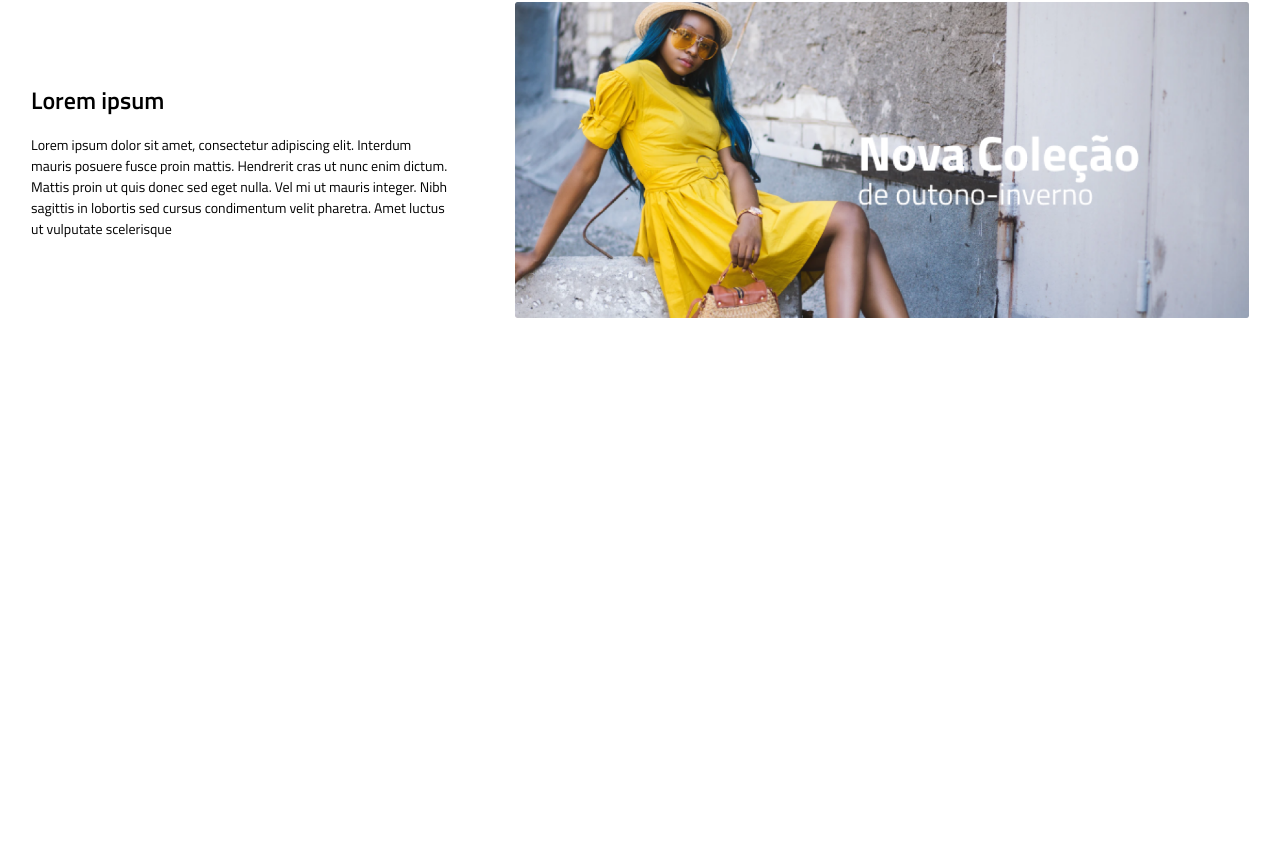
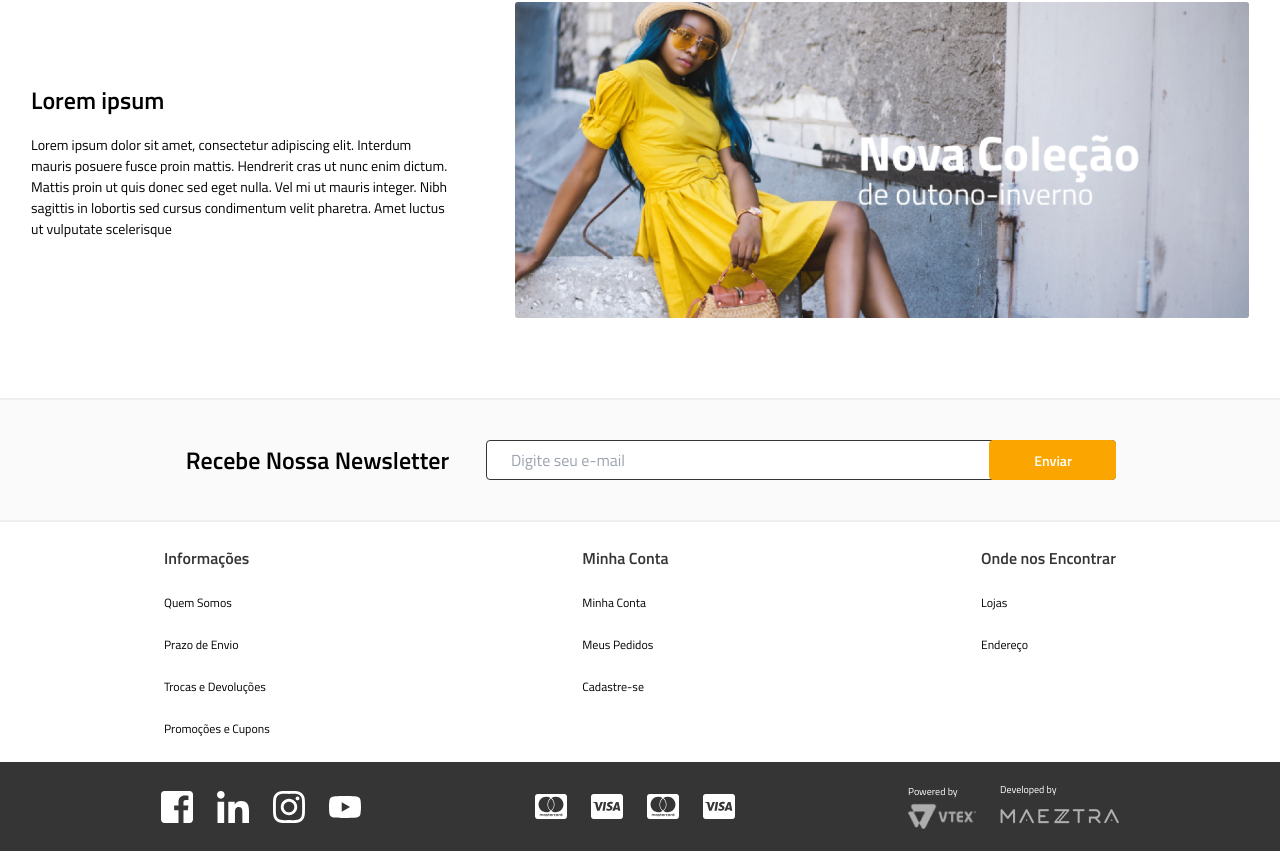
Before and after one commit to Buzelli/layout-maeztra, a React (Vite) app: page / in a window 1280 px wide. Shown: the part 1963-2814 px from the top of the page. Before the commit the page ends 2361 px from the top, so only its background shows below. Built offline with nearby package versions, Linux system fonts and the light colour scheme.

Commit message:
add footer and newsletter

```diff
--- a/src/App.tsx
+++ b/src/App.tsx
@@ -6,6 +6,7 @@ import Marcas from './components/Marcas';
 import Shelf from './components/Shelf';
 import TextImageSection from './components/TextImageSection';
 import Icons from './components/Icons/icons';
+import Footer from './components/Footer';
 
 
 function App() {
@@ -25,6 +26,7 @@ function App() {
           imageUrlMob={Icons.bannerNewCollectionMob}
           alt="banner new collection"
         />
+        <Footer/>
       </div>
     </>
   )
--- /dev/null
+++ b/src/components/Footer/Accordion.tsx
@@ -0,0 +1,81 @@
+import  { useState } from 'react';
+import Icons from '../Icons/icons';
+
+interface subtitle {
+    title: string;
+    link?: string;
+}
+
+interface AccordionItem {
+    title: string;
+    subtitles: subtitle[];
+}
+
+interface AccordionProps {
+    items: AccordionItem[];
+}
+
+const Accordion = ({ items } : AccordionProps) => {
+    const [openIndex, setOpenIndex] = useState<number | null>(null);
+
+    const toggleItem = (index: number) => {
+        setOpenIndex(openIndex === index ? null : index);
+    };
+
+    return (
+        <div className="w-full flex justify-center">
+            <div className="lg:hidden w-[298px] flex flex-col gap-[16px]">
+                {items.map((item, index) => (
+                    <div key={index} className='flex flex-col gap-[12px]'>
+                        <div>
+                            <button className="w-[298px] flex flex-row items-baseline justify-between text-[16px] font-[700] text-[#353535]" onClick={() => toggleItem(index)}>
+                            {item.title} <img src={openIndex === index ? Icons.less : Icons.more} />
+                            </button>
+
+
+                        </div>
+                        {openIndex === index && (
+                            <ul className="flex flex-col gap-[12px]">
+                                {item.subtitles.map((subtitle, idx) => (
+                                    <li key={idx} className="text-[12px]">
+                                        {subtitle.link ? (
+                                            <a href={subtitle.link}>{subtitle.title}</a>
+                                        ) : (
+                                            subtitle.title
+                                        )}
+                                    </li>
+                                ))}
+                            </ul>
+                        )}
+                    </div>
+                ))}
+            </div>
+            <div className="hidden lg:w-[952px] lg:flex lg:flex-row lg:justify-between">
+                {items.map((item, index) => (
+                    <div key={index} className='flex flex-col gap-[24px]'>
+                        <div>
+
+                            <button className="text-[16px] font-[700] text-[#353535]">
+                                {item.title}
+                            </button>
+
+                        </div>
+                        <ul className="flex flex-col gap-[24px]">
+                            {item.subtitles.map((subtitle, idx) => (
+                                <li key={idx} className="text-[12px]">
+                                    {subtitle.link ? (
+                                        <a href={subtitle.link}>{subtitle.title}</a>
+                                    ) : (
+                                        subtitle.title
+                                    )}
+                                </li>
+                            ))}
+                        </ul>
+                    </div>
+                ))}
+            </div>
+        </div>
+    );
+};
+
+export default Accordion;
--- /dev/null
+++ b/src/components/Footer/Newsletter.tsx
@@ -0,0 +1,23 @@
+const Newsletter = () => {
+    return (
+        <section className="py-[24px] flex justify-center bg-[#FAFAFA] lg:pt-[40px] lg:pb-[40px] border-[#EFEFEF] border-y-[2px] border-solid">
+            <div className="w-[298px] flex flex-col lg:gap-[15px] lg:flex-row lg:justify-center lg:items-center">
+                <h3 className="font-[700] text-[24px] text-[#000] mb-[8px] lg:m-0 text-center lg:min-w-[307px]">
+                    Recebe Nossa Newsletter
+                </h3>
+                <div className="flex flex-row gap-[15px] justify-center items-center lg:relative">
+                    <input
+                        type="text"
+                        placeholder="Digite seu e-mail"
+                        className="px-[24px] bg-[#fff] rounded-[4px] border-[1px] border-[#353535] border-solid w-[204px] lg:pr-[131px] lg:w-[630px] lg:h-[40px]"
+                    />
+                    <button className="text-[14px] text-[#fff] flex items-center h-[26px] px-[20px] font-[700] lg:right-0 lg:absolute lg:h-[40px] lg:pl-[44px] lg:pr-[43px] border-[1px] border-[#FAA500] bg-[#FAA500] border-solid rounded-[4px]">
+                        Enviar
+                    </button>
+                </div>
+            </div>
+        </section>
+    );
+};
+
+export default Newsletter;
--- /dev/null
+++ b/src/components/Footer/SocialIcon.tsx
@@ -0,0 +1,22 @@
+
+interface SocialIconProps {
+  src: string;
+  alt: string;
+  href?: string;
+  text?: string;
+}
+
+const SocialIcon = ({ src, alt, href, text }: SocialIconProps) => {
+  const linkProps = href ? { href, target: '_blank', rel: 'noopener noreferrer' } : {};
+
+  return (
+    <a {...linkProps}>
+      <div className="flex flex-col gap-[4px] text-[10px] items-start">
+        {text && <span className="font-[400] text-[#fff]">{text}</span>}
+        <img src={src} alt={alt} />
+      </div>
+    </a>
+  );
+};
+
+export default SocialIcon;
--- /dev/null
+++ b/src/components/Footer/index.tsx
@@ -0,0 +1,70 @@
+import Icons from '../Icons/icons';
+import Accordion from './Accordion';
+import Newsletter from './Newsletter';
+import SocialIcon from './SocialIcon';
+
+const Footer = () => {
+    const accordionItems = [
+        {
+            title: 'Informações',
+            subtitles: [
+                { title: 'Quem Somos', link: '#' },
+                { title: 'Prazo de Envio' },
+                { title: 'Trocas e Devoluções' },
+                { title: 'Promoções e Cupons' },
+            ],
+        },
+        {
+            title: 'Minha Conta',
+            subtitles: [
+                { title: 'Minha Conta', link: '#' },
+                { title: 'Meus Pedidos' },
+                { title: 'Cadastre-se' },
+            ],
+        },
+        {
+            title: 'Onde nos Encontrar',
+            subtitles: [
+                { title: 'Lojas', link: '#' },
+                { title: 'Endereço' },
+            ],
+        },
+    ];
+    return (
+        <footer>
+            <section>
+                <Newsletter />
+            </section>
+            <section>
+                <div className="container mx-auto px-4 py-6">
+                    <Accordion items={accordionItems} />
+                </div>
+            </section>
+            <section className="pt-[24px] pb-[32px] bg-[#353535] flex justify-center items-center lg:py-[20px] lg:px-0">
+                <div className="flex flex-col gap-[32px] w-[298px] justify-center items-center lg:flex-row lg:w-full lg:px-[161px] lg:justify-between">
+                    <div className="flex flex-row justify-center items-center gap-[24px]">
+                        <SocialIcon src={Icons.facebook} alt="Facebook" href="#" />
+                        <SocialIcon src={Icons.linkedin} alt="LinkedIn" href="#" />
+                        <SocialIcon src={Icons.instagram} alt="Instagram" href="#" />
+                        <SocialIcon src={Icons.youtube} alt="YouTube" href="#" />
+                    </div>
+
+                    <div className="flex flex-row justify-center items-center gap-[24px]">
+                        <SocialIcon src={Icons.master} alt="Mastercard" />
+                        <SocialIcon src={Icons.visa} alt="Visa" />
+                        <SocialIcon src={Icons.master} alt="Mastercard" />
+                        <SocialIcon src={Icons.visa} alt="Visa" />
+                    </div>
+
+                    <div className="flex flex-row justify-center items-center gap-[24px]">
+                        <SocialIcon src={Icons.vtex} alt="Vtex" text="Powered by" />
+                        <SocialIcon src={Icons.maeztra} alt="Maeztra" text="Developed by" />
+                    </div>
+                </div>
+            </section>
+
+        </footer>
+    );
+};
+
+export default Footer;
--- a/src/components/Icons/icons.tsx
+++ b/src/components/Icons/icons.tsx
@@ -28,6 +28,7 @@ import mainBannerMob from "../../assets/images/main-banner-mob.png";
 
 import burger from "../../assets/icons/burger.svg";
 import more from "../../assets/icons/more.svg";
+import less from "../../assets/icons/less.svg";
 import user from "../../assets/icons/icon-user.svg";
 import heart from "../../assets/icons/icon-heart.svg";
 import bag from "../../assets/icons/icon-shoppingbag.svg";
@@ -82,6 +83,7 @@ const Icons = {
   bag,
   heart,
   more,
+  less,
   mail,
   airplane,
   coverModal,
```
Also changed, not shown: src/assets/icons/less.svg (added).
